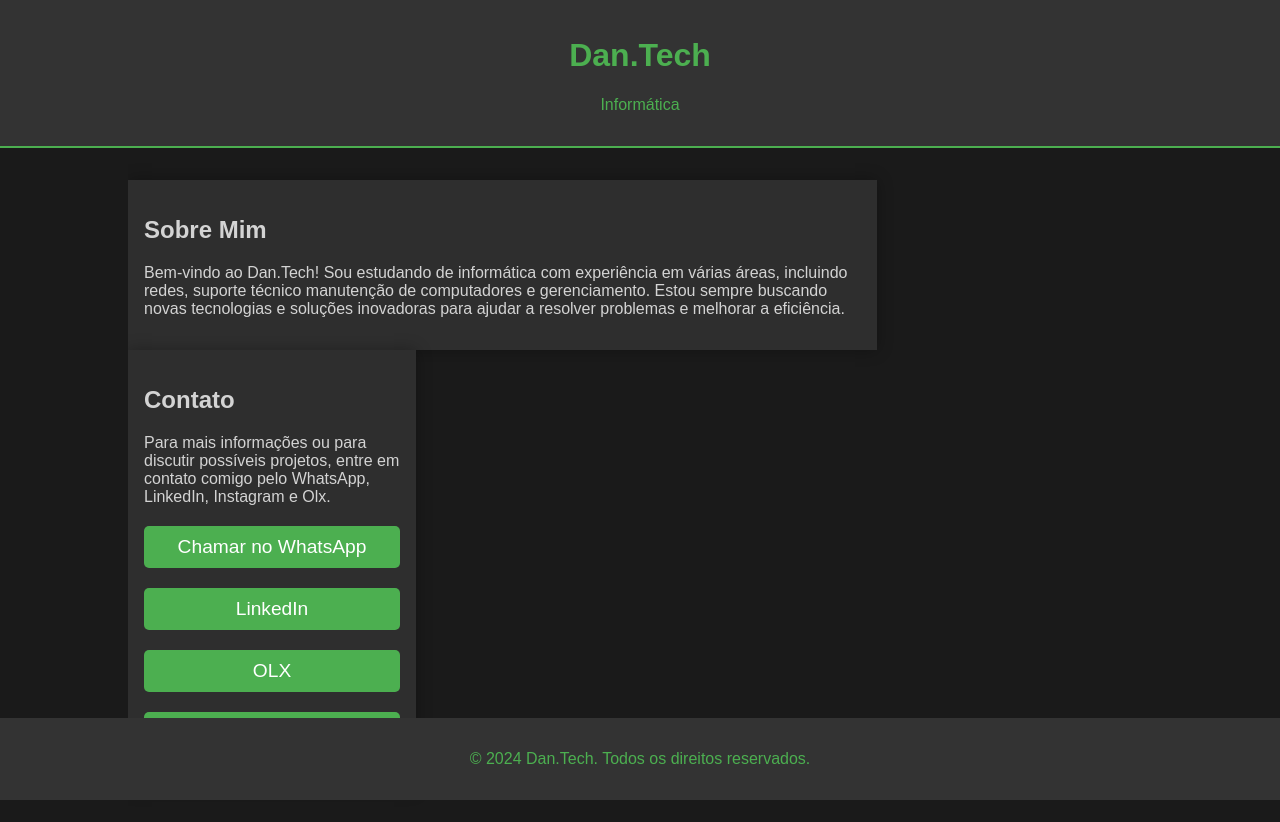
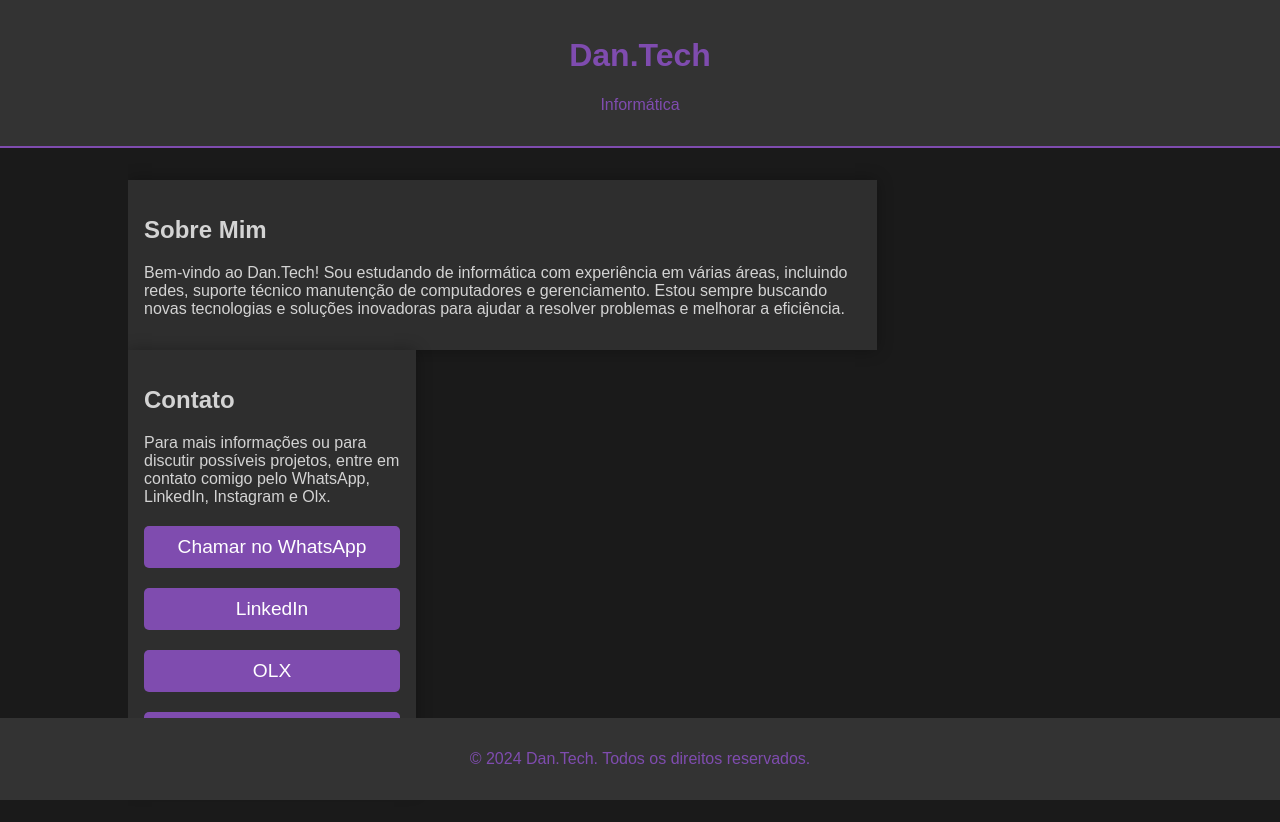
Before and after one commit to DaniloGoulart19/DanTechSite, a plain HTML site: page index.html in a window 1280 px wide. Drawn offline with Linux system fonts and the light colour scheme.

Commit message:
modified:   index.html

```diff
--- a/index.html
+++ b/index.html
@@ -13,11 +13,12 @@
             color: #d3d3d3;
         }
         header {
+
             background-color: #333;
-            color: #4CAF50;
+            color: #7f4caf;
             padding: 1em 0;
             text-align: center;
-            border-bottom: 2px solid #4CAF50;
+            border-bottom: 2px solid #7f4caf;
         }
         .container {
             width: 80%;
@@ -38,7 +39,7 @@
         }
         footer {
             background-color: #333;
-            color: #4CAF50;
+            color: #7f4caf;
             text-align: center;
             padding: 1em 0;
             position: fixed;
@@ -46,7 +47,7 @@
             width: 100%;
         }
         .button {
-            background-color: #4CAF50;
+            background-color: #7f4caf;
             color: white;
             padding: 10px 20px;
             text-align: center;
@@ -57,7 +58,7 @@
             font-size: 1.2em;
         }
         .button:hover {
-            background-color: #45a049;
+            background-color: #7f4caf;
         }
         @media (max-width: 768px) {
             .main-content, .sidebar {
```
